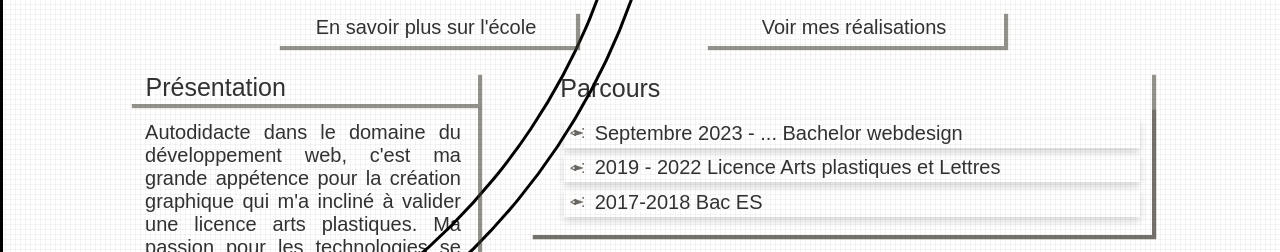
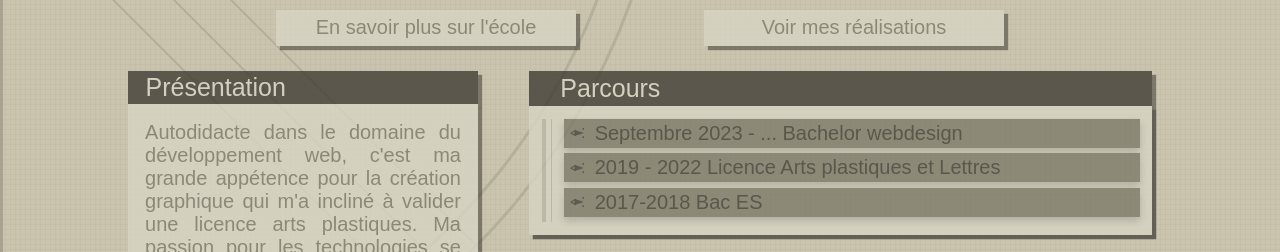
Before and after one commit to Silf2/CV, a plain HTML site: page index.html in a window 1280 px wide. Shown: the part 226-478 px from the top of the page. Drawn offline with nearby package versions, Linux system fonts and the dark colour scheme.

Commit message:
Update styles.css

```diff
--- a/styles.css
+++ b/styles.css
@@ -450,13 +450,6 @@ footer{
 }
 
 
-@media (prefers-color-scheme:dark) {
-    body, *{
-        background-color: inherit !important;
-        color: inherit !important;
-    }
-}
-
 @media only screen and (max-width: 480px) {
 
     header{
```
